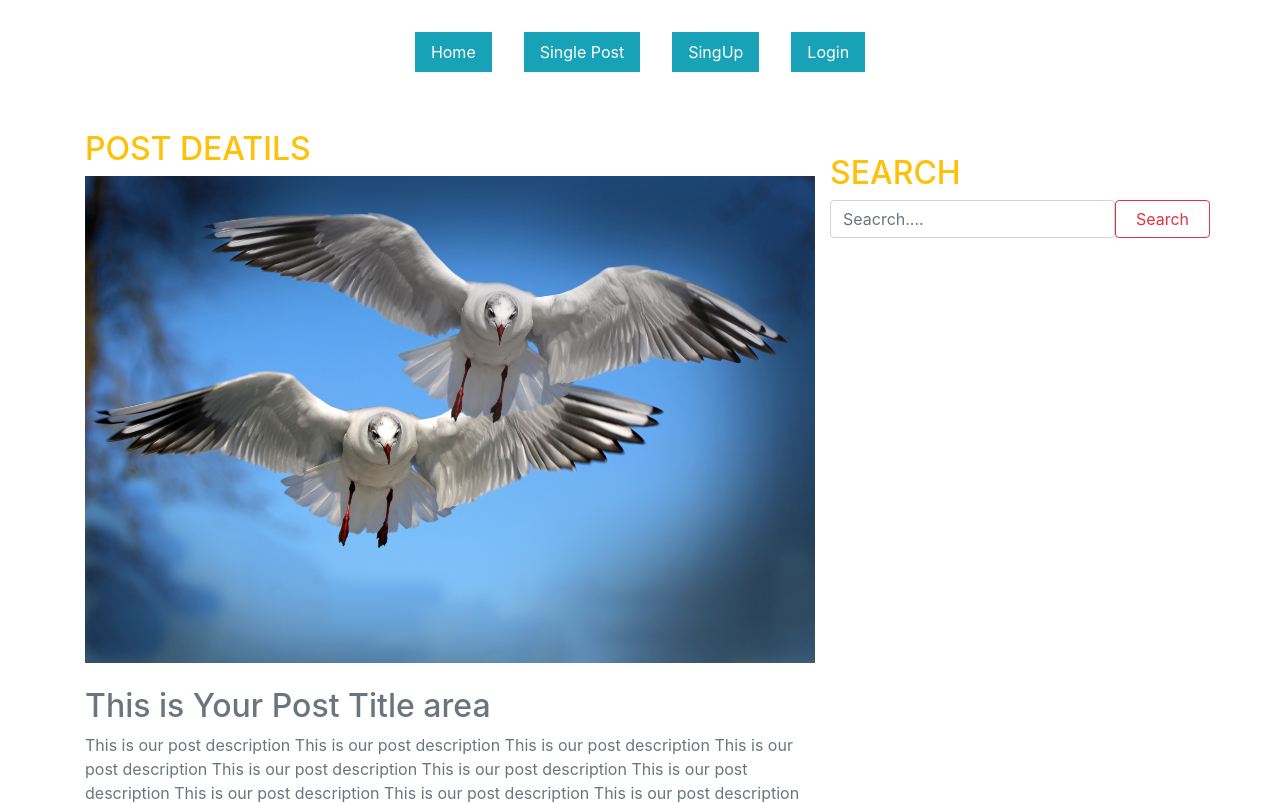
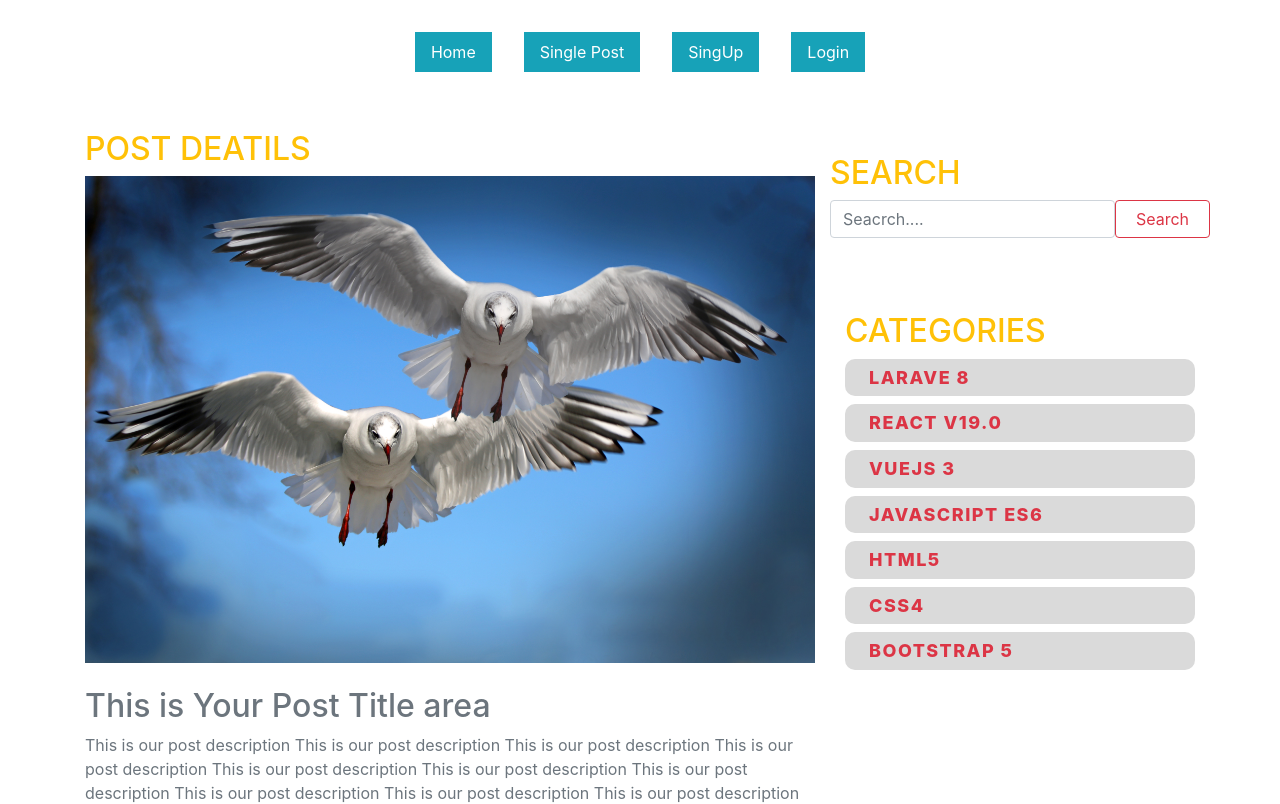
Before and after one commit to NaimBiswas/react-js-practice, a React (Create React App) app: page /post in a window 1280 px wide. Shown: the top 804 px of the page. Built offline with nearby package versions, Linux system fonts and the light colour scheme.

Commit message:
showing categoires done

```diff
--- a/src/App.css
+++ b/src/App.css
@@ -1,5 +1,16 @@
 .App {
   text-align: center;
+}
+.UlSyle{
+   list-style: none;
+   padding: 0;
+}
+.LISYYLE{
+    background: #0b0b0b26;
+    border-radius: 10px;
+    font-size: 18px;
+    font-weight: 800;
+    letter-spacing: 1.5px;
 }
 .paddingBottom{
     margin-top: 50px;
--- a/src/PAGES/SinglePost.js
+++ b/src/PAGES/SinglePost.js
@@ -103,8 +103,34 @@ export class SinglePost extends Component {
                   <h2 className='text-warning text-uppercase mt-4 adfadf '>Search</h2>
                      <input type='text' className='form-control col-lg-9' placeholder='Seacrch....'></input>
                      <button className='col-lg-3 btn btn-outline-danger btn-md'>Search</button>
+                  </div>
+                  {/* Category Here  */}
+                  <h2 className='text-warning text-uppercase mt-4 adfadf '>Categories</h2>
+                  <ul className='UlSyle'>
+                     <li  className=' text-danger h6 blod pl-4 pt-2 pb-2 text-uppercase LISYYLE'>
+                        Larave 8
+                     </li>
+                     <li  className=' text-danger h6 blod pl-4 pt-2 pb-2 text-uppercase LISYYLE'>
+                        React v19.0
+                     </li>
+                     <li  className=' text-danger h6 blod pl-4 pt-2 pb-2 text-uppercase LISYYLE'>
+                        Vuejs 3
+                     </li>
+                     <li  className=' text-danger h6 blod pl-4 pt-2 pb-2 text-uppercase LISYYLE'>
+                        Javascript ES6
+                     </li>
+                     <li  className=' text-danger h6 blod pl-4 pt-2 pb-2 text-uppercase LISYYLE'>
+                        HTML5
+                     </li>
+                     <li  className=' text-danger h6 blod pl-4 pt-2 pb-2 text-uppercase LISYYLE'>
+                        CSS4
+                     </li>
+                     <li  className=' text-danger h6 blod pl-4 pt-2 pb-2 text-uppercase LISYYLE'>
+                        Bootstrap 5
+                     </li>
 
-                  </div>
+
+                  </ul>
                </div>
             </div>
          </div>
```
Also changed, not shown: 1 other file (tests, documents, lock files or other folders).
